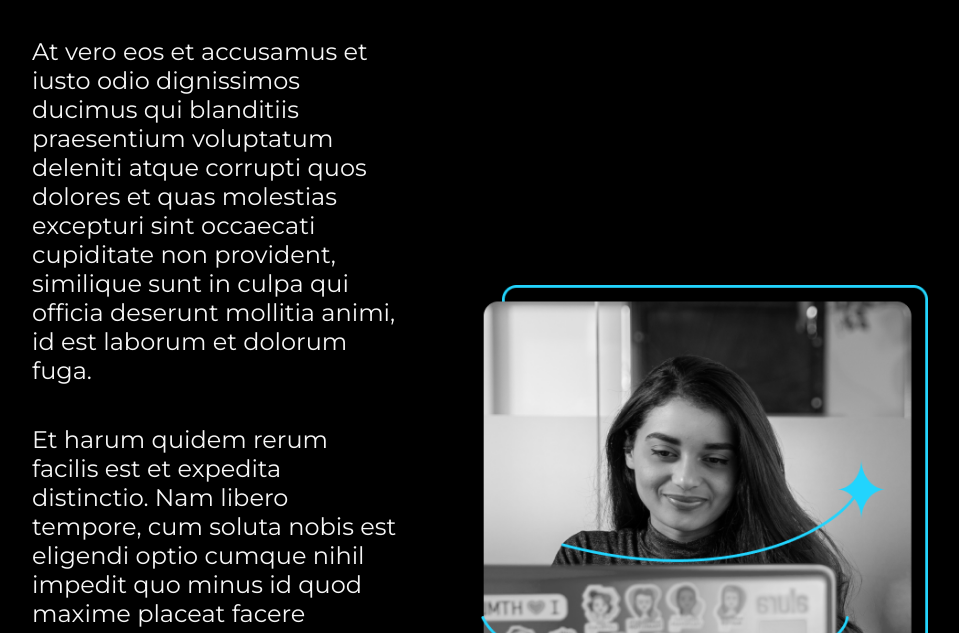
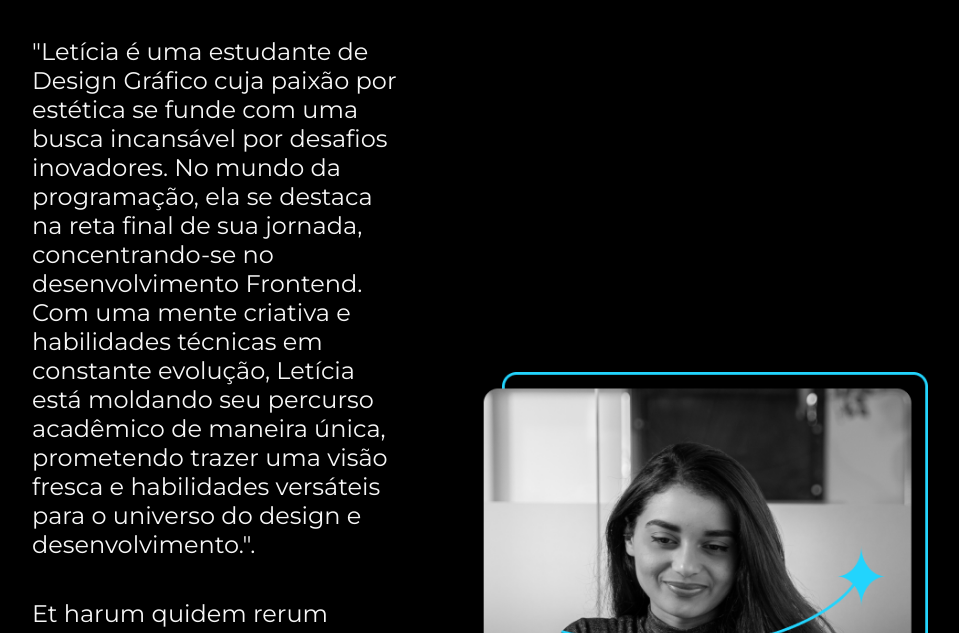
Before and after one commit to LeticiaMoraes0/portfolio, a plain HTML site: page about.html in a window 1280 px wide. Shown: the part 167-800 px from the top of the page, without its empty margins (160-1119 px from the left). Drawn offline with nearby package versions, Linux system fonts and the light colour scheme.

Commit message:
feat: texto Sobre mim

```diff
--- a/about.html
+++ b/about.html
@@ -18,10 +18,11 @@
     <main class="apresentacao">
         <section class="apresentacao_conteudo">
             <h1 class="apresentacao_conteudo_titulo">Sobre mim</h1>
-            <p class="apresentacao_conteudo_texto">At vero eos et accusamus et iusto odio dignissimos ducimus qui
-                blanditiis praesentium voluptatum deleniti
-                atque corrupti quos dolores et quas molestias excepturi sint occaecati cupiditate non provident,
-                similique sunt in culpa qui officia deserunt mollitia animi, id est laborum et dolorum fuga.</p>
+            <p class="apresentacao_conteudo_texto">"Letícia é uma estudante de Design Gráfico cuja paixão por estética se funde com uma busca
+                incansável por desafios inovadores. No mundo da programação, ela se destaca na reta final de sua jornada,
+                concentrando-se no desenvolvimento Frontend. Com uma mente criativa e habilidades técnicas em constante evolução,
+                Letícia está moldando seu percurso acadêmico de maneira única,
+                 prometendo trazer uma visão fresca e habilidades versáteis para o universo do design e desenvolvimento.".</p>
 
             <p class="apresentacao_conteudo_texto"> Et harum quidem rerum facilis est et expedita distinctio. Nam libero
                 tempore, cum soluta nobis est
```
